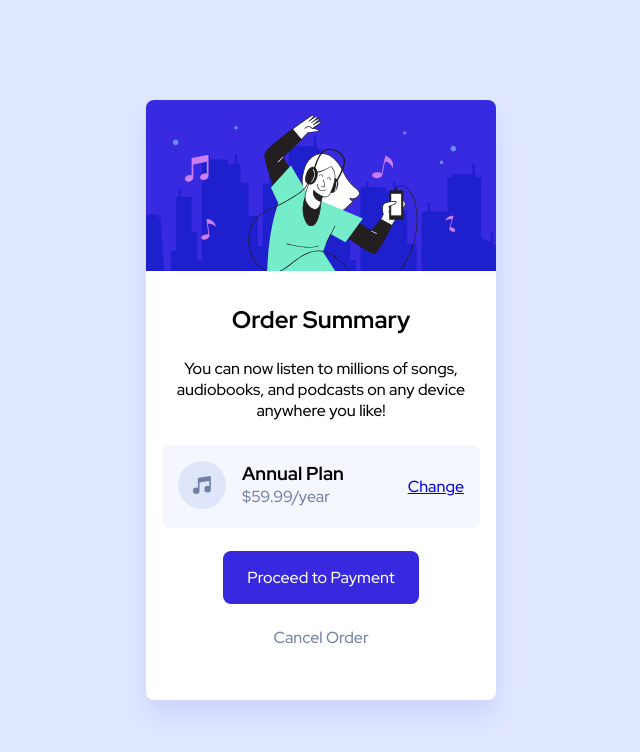
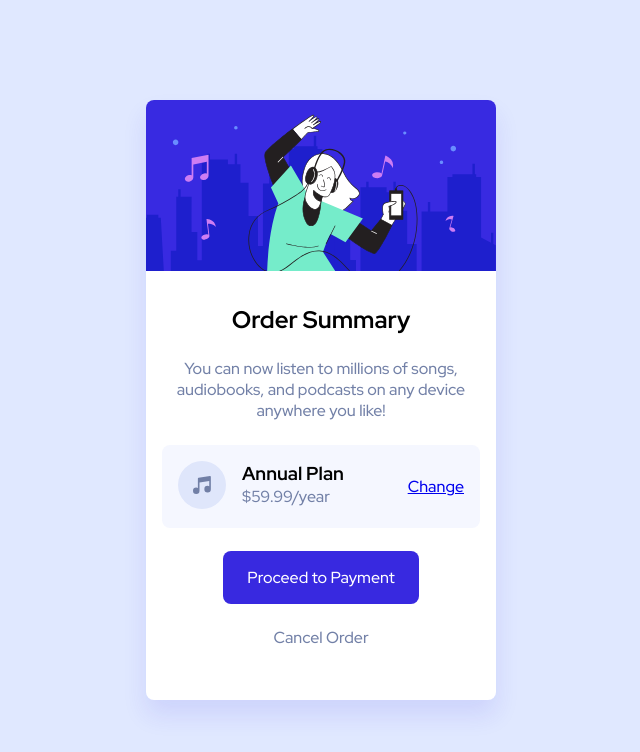
Before and after one commit to elhamzeinodini/FrontEnd-Mentor, a website: page Order Summary Component/index.html in a window 1280 px wide. Shown: the whole page, without its empty margins (319-959 px from the left). Drawn offline with Linux system fonts and the light colour scheme.

```diff
--- a/Order Summary Component/sass/Card/_card.scss
+++ b/Order Summary Component/sass/Card/_card.scss
@@ -16,6 +16,7 @@
     &__description {
         max-width: 30ch;
         text-align: center;
+        color: var(--medium-blue);
     }
     &__plan {
         background-color: var(--light-blue);
```
Also changed, not shown: Order Summary Component/README.md (added), Order Summary Component/css/style.css, Order Summary Component/sass/Base/_base.css (deleted), Order Summary Component/sass/Base/_base.min.css (deleted), Order Summary Component/sass/Card/_card.css (deleted), Order Summary Component/sass/Card/_card.min.css (deleted), Order Summary Component/sass/Config/_variables.css (deleted), Order Summary Component/sass/Config/_variables.min.css (deleted), Order Summary Component/sass/Layout/_container.css (deleted), Order Summary Component/sass/Layout/_container.min.css (deleted), Order Summary Component/sass/main.css (deleted), Order Summary Component/sass/main.min.css (deleted), 1 other file.
